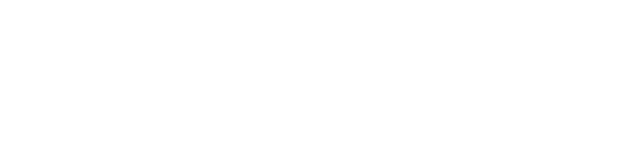
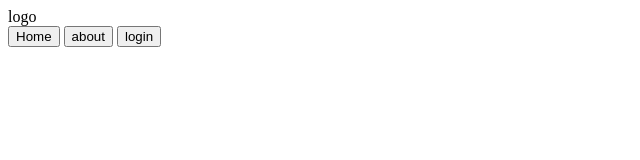
Before and after one commit to sam404rihan/1, a plain HTML site: page index.html in a window 1280 px wide. Shown: the whole page, without its empty margins (0-640 px from the left). Drawn offline with Linux system fonts and the light colour scheme.

Commit message:
Update index.html

```diff
--- a/index.html
+++ b/index.html
@@ -1,7 +1,22 @@
-<!doctype HTML>
-<head><title>Resume</title></head>
+<!Doctype html>
+<html>
+<head>
+    <title>
+        My website
+    </title>
+</head>
+<link rel="stylesheet" href="style.css">
 <body>
-  <header><div>
+<div class="navbar">
+    <div class=" left">logo</div>
+    <div class="right">
+            <button class="home">Home</button>
+            <button class="home">about</button>
+            <button class="home">login</button>
+    </div>
+</div>
+</body>
 
-  </div></header>
-</body>
+
+
+</html>
```
